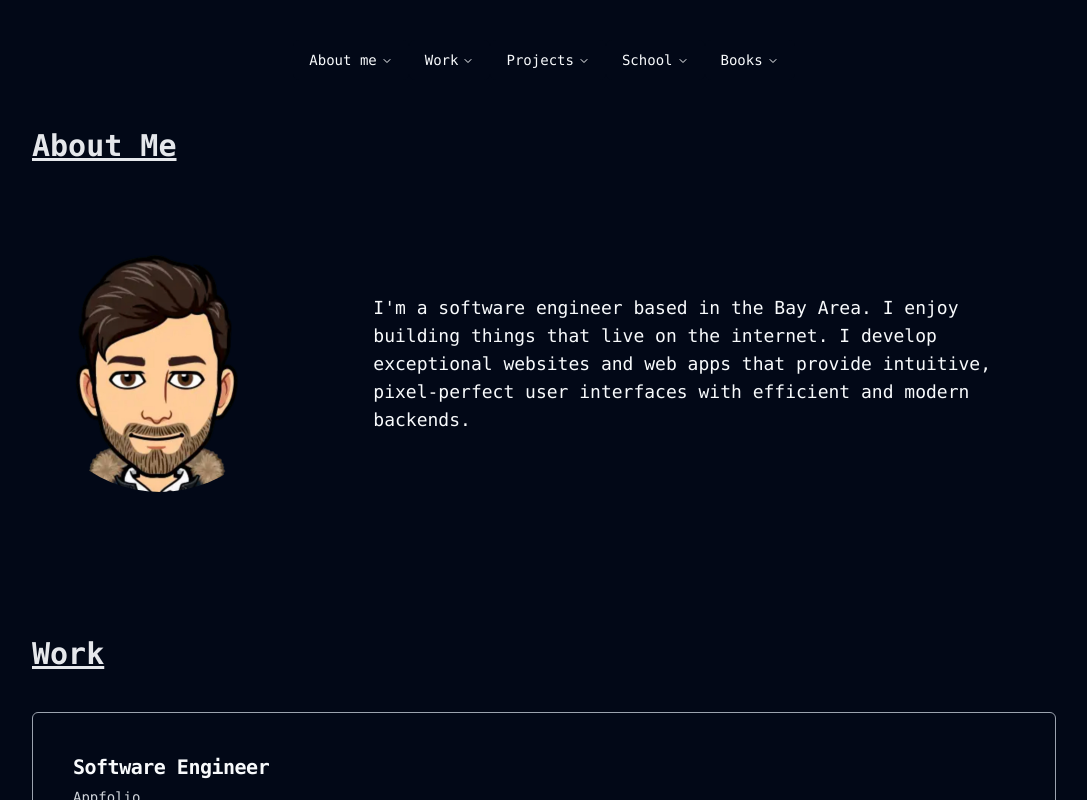
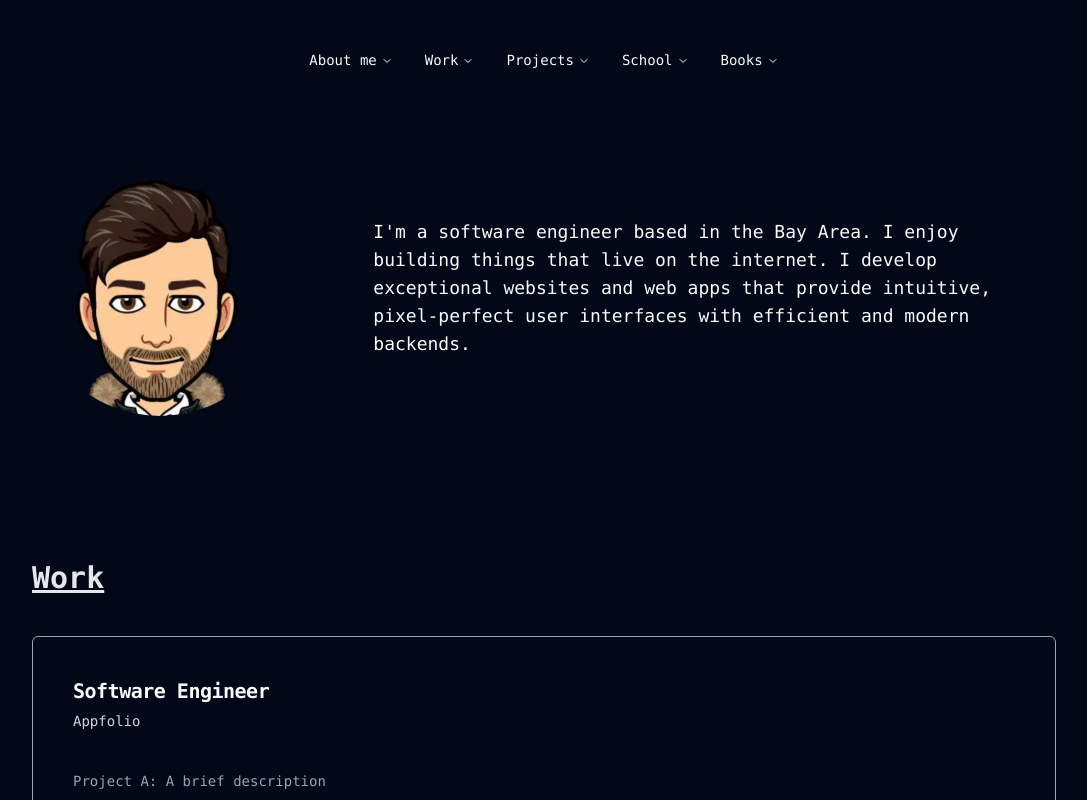
Before and after one commit to aripo99/personal-website, a Next.js app: page / in a window 1280 px wide. Shown: the top 800 px of the page, without its empty margins (96-1183 px from the left). Built offline with nearby package versions, Linux system fonts and the light colour scheme.

Commit message:
Remove aboutme title

```diff
--- a/components/AboutMe.tsx
+++ b/components/AboutMe.tsx
@@ -6,7 +6,6 @@ const description = "I'm a software engineer based in the Bay Area. I enjoy buil
 const AboutMe: React.FC = () => {
     return (
         <section className="mt-12 mb-12">
-            <h2 className="text-3xl font-bold mb-10 text-gray-200 underline">About Me</h2>
             <div className="flex justify-between items-center py-8">
                 <Image
                     src={"/images/avatar.jpg"}
```
